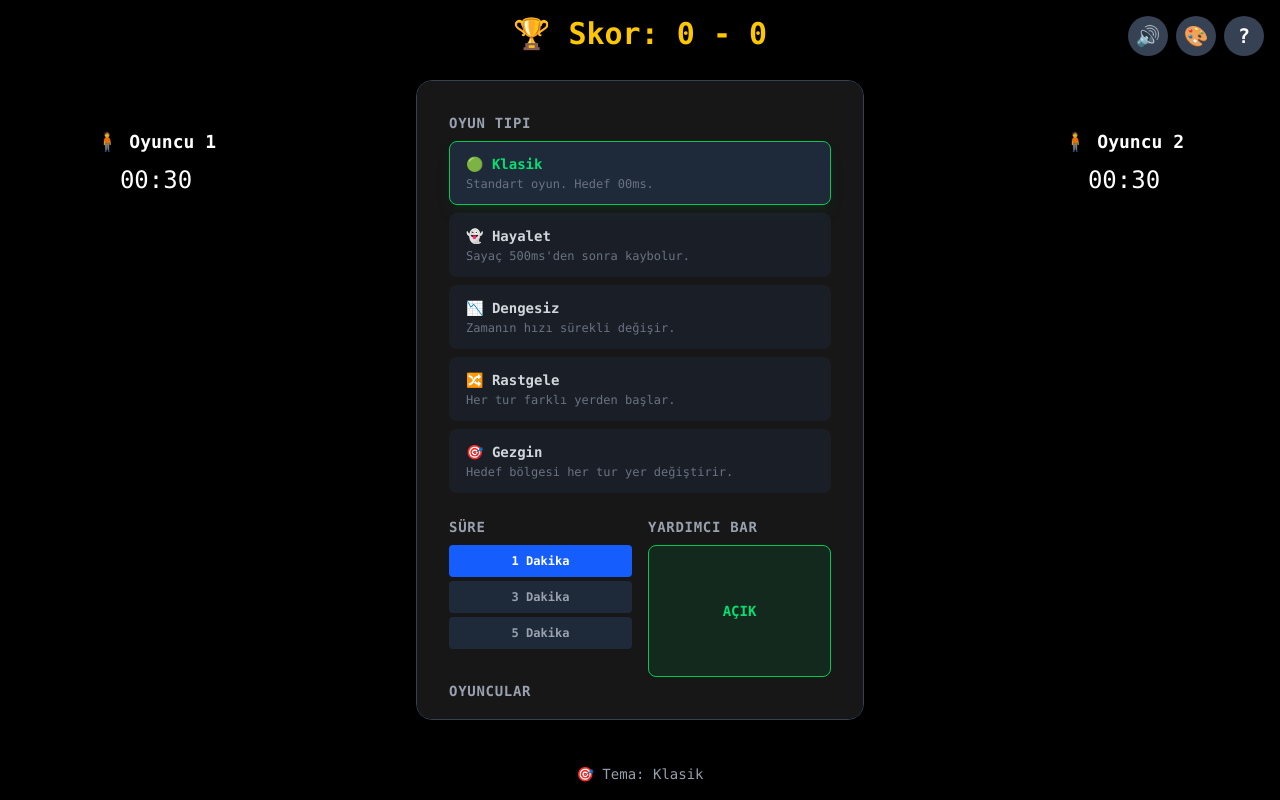
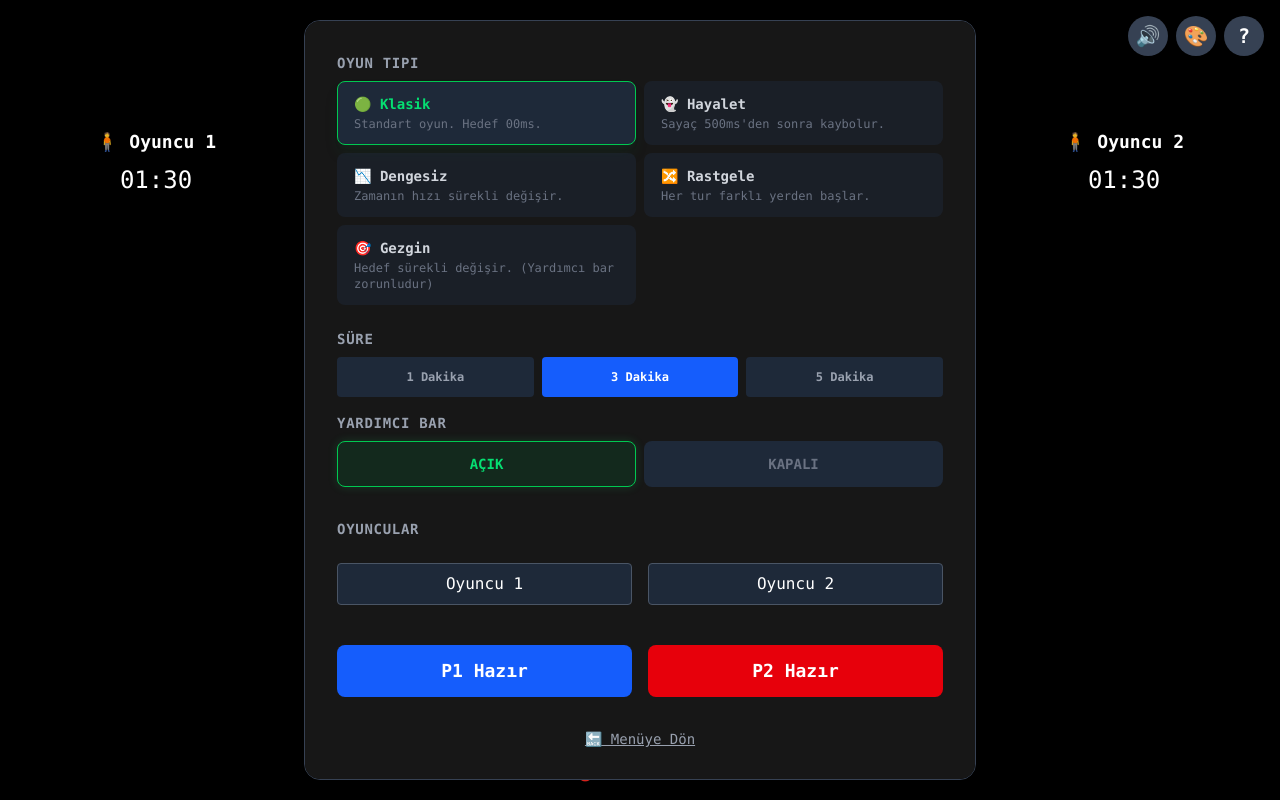
Before and after one commit to batuhanfidan/game, a React (Vite) app in the folder timing-game/: page /#/game/2p in a window 1280 px wide. Built offline with nearby package versions, Linux system fonts and the light colour scheme.

Commit message:
time changes update

```diff
--- a/timing-game/src/modes/BotMode.tsx
+++ b/timing-game/src/modes/BotMode.tsx
@@ -39,7 +39,7 @@ const VARIANTS: { key: GameVariant; label: string; desc: string }[] = [
   {
     key: "moving",
     label: "🎯 Gezgin",
-    desc: "Hedef bölgesi her tur yer değiştirir.",
+    desc: "Hedef sürekli değişir. (Yardımcı bar zorunludur)",
   },
 ];
 
@@ -57,13 +57,20 @@ const BotMode = () => {
   const [selectedVariant, setSelectedVariant] =
     useState<GameVariant>("classic");
 
-  // SÜRE VE BAR AYARLARI (Varsayılan 1dk)
-  const [gameDuration, setGameDuration] = useState(60);
+  // SÜRE VE BAR AYARLARI (Varsayılan 3dk - 180sn)
+  const [gameDuration, setGameDuration] = useState(180);
   const [showProgressBar, setShowProgressBar] = useState(true);
 
   const [currentTheme, setCurrentTheme] = useState(0);
   const [isMuted, setIsMuted] = useState(getMuteStatus());
   const [isMenuOpen, setIsMenuOpen] = useState(false);
+
+  // Gezgin modu seçilirse barı zorunlu aç
+  useEffect(() => {
+    if (selectedVariant === "moving") {
+      setShowProgressBar(true);
+    }
+  }, [selectedVariant]);
 
   const {
     gameState,
@@ -91,7 +98,7 @@ const BotMode = () => {
     gameVariant: selectedVariant,
     botReactionTime: DIFFICULTIES[difficulty].reaction,
     botAccuracy: DIFFICULTIES[difficulty].accuracy,
-    initialTime: gameDuration, // Seçilen süre
+    initialTime: gameDuration,
   });
 
   const [showRules, setShowRules] = useState(false);
@@ -171,6 +178,7 @@ const BotMode = () => {
 
       <RulesModal showRules={showRules} onClose={() => setShowRules(false)} />
 
+      {gameState !== "idle" && (
         <div className="absolute top-4 w-full flex flex-col items-center z-10 pointer-events-none">
           <div className="text-3xl font-extrabold text-yellow-400 drop-shadow-lg">
             🏆 Skor: {scores.p1} - {scores.p2}
@@ -180,6 +188,7 @@ const BotMode = () => {
             <span className="text-white font-bold">{highScore}</span>
           </div>
         </div>
+      )}
 
       <div className="absolute top-32 flex justify-between w-full px-4 md:px-20 text-xl">
         <PlayerTimer
@@ -195,7 +204,7 @@ const BotMode = () => {
       </div>
 
       {gameState === "idle" && !countdown && (
-        <div className="flex flex-col items-center gap-4 z-20 bg-neutral-900 p-6 rounded-2xl border border-gray-700 shadow-2xl max-w-sm w-full mx-4 overflow-y-auto max-h-[80vh]">
+        <div className="flex flex-col items-center gap-4 z-20 bg-neutral-900 p-6 rounded-2xl border border-gray-700 shadow-2xl max-w-2xl w-full mx-4 overflow-y-auto max-h-[95vh]">
           {/* ZORLUK SEÇİMİ */}
           <div className="w-full">
             <h2 className="text-sm font-bold text-gray-400 mb-2 uppercase tracking-wider">
@@ -223,7 +232,7 @@ const BotMode = () => {
             <h2 className="text-sm font-bold text-gray-400 mb-2 uppercase tracking-wider">
               Oyun Tipi
             </h2>
-            <div className="grid grid-cols-1 gap-2">
+            <div className="grid grid-cols-1 md:grid-cols-2 gap-2">
               {VARIANTS.map((v) => (
                 <button
                   key={v.key}
@@ -250,17 +259,18 @@ const BotMode = () => {
           </div>
 
           {/* SÜRE VE BAR AYARLARI */}
-          <div className="w-full grid grid-cols-2 gap-4">
+          <div className="w-full flex flex-col gap-4">
+            {/* SÜRE SEÇİMİ */}
             <div>
               <h2 className="text-sm font-bold text-gray-400 mb-2 uppercase tracking-wider">
                 Süre
               </h2>
-              <div className="flex flex-col gap-1">
+              <div className="flex gap-2 w-full">
                 {[60, 180, 300].map((t) => (
                   <button
                     key={t}
                     onClick={() => setGameDuration(t)}
-                    className={`px-2 py-2 rounded text-xs font-bold transition-all ${
+                    className={`flex-1 px-2 py-3 rounded text-xs font-bold transition-all ${
                       gameDuration === t
                         ? "bg-blue-600 text-white"
                         : "bg-gray-800 text-gray-400 hover:bg-gray-700"
@@ -271,20 +281,40 @@ const BotMode = () => {
                 ))}
               </div>
             </div>
+
+            {/* YARDIMCI BAR SEÇİMİ */}
             <div>
               <h2 className="text-sm font-bold text-gray-400 mb-2 uppercase tracking-wider">
                 Yardımcı Bar
               </h2>
+              <div className="flex gap-2 w-full">
+                {/* AÇIK BUTONU */}
                 <button
-                onClick={() => setShowProgressBar(!showProgressBar)}
-                className={`w-full h-full rounded-lg border transition-all font-bold text-sm ${
+                  onClick={() => setShowProgressBar(true)}
+                  className={`flex-1 py-3 rounded-lg border transition-all font-bold text-sm ${
                     showProgressBar
-                    ? "bg-green-900/30 border-green-500 text-green-400"
-                    : "bg-gray-800 border-gray-600 text-gray-500"
+                      ? "bg-green-900/30 border-green-500 text-green-400 shadow-[0_0_10px_rgba(34,197,94,0.2)]"
+                      : "bg-gray-800 border-transparent text-gray-500 hover:bg-gray-700"
                   }`}
                 >
-                {showProgressBar ? "AÇIK" : "KAPALI"}
+                  AÇIK
                 </button>
+
+                {/* KAPALI BUTONU */}
+                <button
+                  onClick={() => setShowProgressBar(false)}
+                  disabled={selectedVariant === "moving"}
+                  className={`flex-1 py-3 rounded-lg border transition-all font-bold text-sm ${
+                    selectedVariant === "moving"
+                      ? "bg-gray-900/50 border-gray-800 text-gray-700 opacity-50 cursor-not-allowed"
+                      : !showProgressBar
+                      ? "bg-red-900/30 border-red-500 text-red-400 shadow-[0_0_10px_rgba(239,68,68,0.2)]"
+                      : "bg-gray-800 border-transparent text-gray-500 hover:bg-gray-700"
+                  }`}
+                >
+                  KAPALI
+                </button>
+              </div>
             </div>
           </div>
 
@@ -314,7 +344,7 @@ const BotMode = () => {
 
       {gameState === "playing" && (
         <>
-          {/* TimerDisplay Props Güncellendi */}
+          {/* TimerDisplay Props */}
           <TimerDisplay
             totalMs={gameTimeMs}
             targetOffset={targetOffset}
--- a/timing-game/src/modes/TwoPlayerMode.tsx
+++ b/timing-game/src/modes/TwoPlayerMode.tsx
@@ -39,7 +39,7 @@ const VARIANTS: { key: GameVariant; label: string; desc: string }[] = [
   {
     key: "moving",
     label: "🎯 Gezgin",
-    desc: "Hedef bölgesi her tur yer değiştirir.",
+    desc: "Hedef sürekli değişir. (Yardımcı bar zorunludur)",
   },
 ];
 
@@ -48,9 +48,16 @@ const TwoPlayerMode = () => {
   const [selectedVariant, setSelectedVariant] =
     useState<GameVariant>("classic");
 
-  // SÜRE AYARI (Varsayılan 1dk)
-  const [gameDuration, setGameDuration] = useState(60);
+  // SÜRE AYARI (Varsayılan 3dk - 180sn)
+  const [gameDuration, setGameDuration] = useState(180);
   const [showProgressBar, setShowProgressBar] = useState(true);
+
+  // Gezgin modu seçilirse barı zorunlu aç
+  useEffect(() => {
+    if (selectedVariant === "moving") {
+      setShowProgressBar(true);
+    }
+  }, [selectedVariant]);
 
   const {
     gameState,
@@ -164,9 +171,11 @@ const TwoPlayerMode = () => {
 
       <RulesModal showRules={showRules} onClose={() => setShowRules(false)} />
 
+      {gameState !== "idle" && (
         <div className="absolute top-4 text-2xl md:text-3xl font-extrabold text-center text-yellow-400 drop-shadow-lg px-4 pointer-events-none">
           🏆 Skor: {scores.p1} - {scores.p2}
         </div>
+      )}
 
       <div className="absolute top-28 flex justify-between w-full px-4 md:px-20 text-xl">
         <PlayerTimer
@@ -182,13 +191,14 @@ const TwoPlayerMode = () => {
       </div>
 
       {gameState === "idle" && !countdown && (
-        <div className="flex flex-col items-center gap-6 z-10 bg-neutral-900 p-8 rounded-2xl border border-gray-700 shadow-2xl max-w-md w-full mx-4 overflow-y-auto max-h-[80vh]">
+        <div className="flex flex-col items-center gap-6 z-10 bg-neutral-900 p-8 rounded-2xl border border-gray-700 shadow-2xl max-w-2xl w-full mx-4 overflow-y-auto max-h-[95vh]">
           {/* OYUN TİPİ SEÇİMİ */}
           <div className="w-full">
             <h2 className="text-sm font-bold text-gray-400 mb-2 uppercase tracking-wider">
               Oyun Tipi
             </h2>
-            <div className="grid grid-cols-1 gap-2">
+            {/* PC'de 2 sütun olacak şekilde güncellendi */}
+            <div className="grid grid-cols-1 md:grid-cols-2 gap-2">
               {VARIANTS.map((v) => (
                 <button
                   key={v.key}
@@ -215,17 +225,18 @@ const TwoPlayerMode = () => {
           </div>
 
           {/* SÜRE VE BAR AYARLARI */}
-          <div className="w-full grid grid-cols-2 gap-4">
+          <div className="w-full flex flex-col gap-4">
+            {/* SÜRE SEÇİMİ */}
             <div>
               <h2 className="text-sm font-bold text-gray-400 mb-2 uppercase tracking-wider">
                 Süre
               </h2>
-              <div className="flex flex-col gap-1">
+              <div className="flex gap-2 w-full">
                 {[60, 180, 300].map((t) => (
                   <button
                     key={t}
                     onClick={() => setGameDuration(t)}
-                    className={`px-2 py-2 rounded text-xs font-bold transition-all ${
+                    className={`flex-1 px-2 py-3 rounded text-xs font-bold transition-all ${
                       gameDuration === t
                         ? "bg-blue-600 text-white"
                         : "bg-gray-800 text-gray-400 hover:bg-gray-700"
@@ -236,20 +247,38 @@ const TwoPlayerMode = () => {
                 ))}
               </div>
             </div>
+
+            {/* YARDIMCI BAR SEÇİMİ */}
             <div>
               <h2 className="text-sm font-bold text-gray-400 mb-2 uppercase tracking-wider">
                 Yardımcı Bar
               </h2>
+              <div className="flex gap-2 w-full">
                 <button
-                onClick={() => setShowProgressBar(!showProgressBar)}
-                className={`w-full h-full rounded-lg border transition-all font-bold text-sm ${
+                  onClick={() => setShowProgressBar(true)}
+                  className={`flex-1 py-3 rounded-lg border transition-all font-bold text-sm ${
                     showProgressBar
-                    ? "bg-green-900/30 border-green-500 text-green-400"
-                    : "bg-gray-800 border-gray-600 text-gray-500"
+                      ? "bg-green-900/30 border-green-500 text-green-400 shadow-[0_0_10px_rgba(34,197,94,0.2)]"
+                      : "bg-gray-800 border-transparent text-gray-500 hover:bg-gray-700"
                   }`}
                 >
-                {showProgressBar ? "AÇIK" : "KAPALI"}
+                  AÇIK
                 </button>
+
+                <button
+                  onClick={() => setShowProgressBar(false)}
+                  disabled={selectedVariant === "moving"}
+                  className={`flex-1 py-3 rounded-lg border transition-all font-bold text-sm ${
+                    selectedVariant === "moving"
+                      ? "bg-gray-900/50 border-gray-800 text-gray-700 opacity-50 cursor-not-allowed"
+                      : !showProgressBar
+                      ? "bg-red-900/30 border-red-500 text-red-400 shadow-[0_0_10px_rgba(239,68,68,0.2)]"
+                      : "bg-gray-800 border-transparent text-gray-500 hover:bg-gray-700"
+                  }`}
+                >
+                  KAPALI
+                </button>
+              </div>
             </div>
           </div>
 
@@ -260,6 +289,7 @@ const TwoPlayerMode = () => {
             <input
               type="text"
               value={playerNames.p1}
+              maxLength={20}
               onChange={(e) =>
                 setPlayerNames((prev) => ({ ...prev, p1: e.target.value }))
               }
@@ -269,6 +299,7 @@ const TwoPlayerMode = () => {
             <input
               type="text"
               value={playerNames.p2}
+              maxLength={20}
               onChange={(e) =>
                 setPlayerNames((prev) => ({ ...prev, p2: e.target.value }))
               }
@@ -280,10 +311,12 @@ const TwoPlayerMode = () => {
           <div className="flex gap-4 mt-4 w-full justify-center">
             <button
               onClick={() => setP1Ready(true)}
-              disabled={p1Ready}
+              disabled={p1Ready || playerNames.p1.trim().length === 0}
               className={`px-4 py-3 rounded-lg text-lg font-bold transition w-full ${
                 p1Ready
                   ? "bg-green-600 cursor-default"
+                  : playerNames.p1.trim().length === 0
+                  ? "bg-gray-700 text-gray-500 cursor-not-allowed"
                   : "bg-blue-600 hover:bg-blue-500"
               }`}
             >
@@ -291,10 +324,12 @@ const TwoPlayerMode = () => {
             </button>
             <button
               onClick={() => setP2Ready(true)}
-              disabled={p2Ready}
+              disabled={p2Ready || playerNames.p2.trim().length === 0}
               className={`px-4 py-3 rounded-lg text-lg font-bold transition w-full ${
                 p2Ready
                   ? "bg-green-600 cursor-default"
+                  : playerNames.p2.trim().length === 0
+                  ? "bg-gray-700 text-gray-500 cursor-not-allowed"
                   : "bg-red-600 hover:bg-red-500"
               }`}
             >
```
Lines whose indentation alone changed are shown as unchanged.
